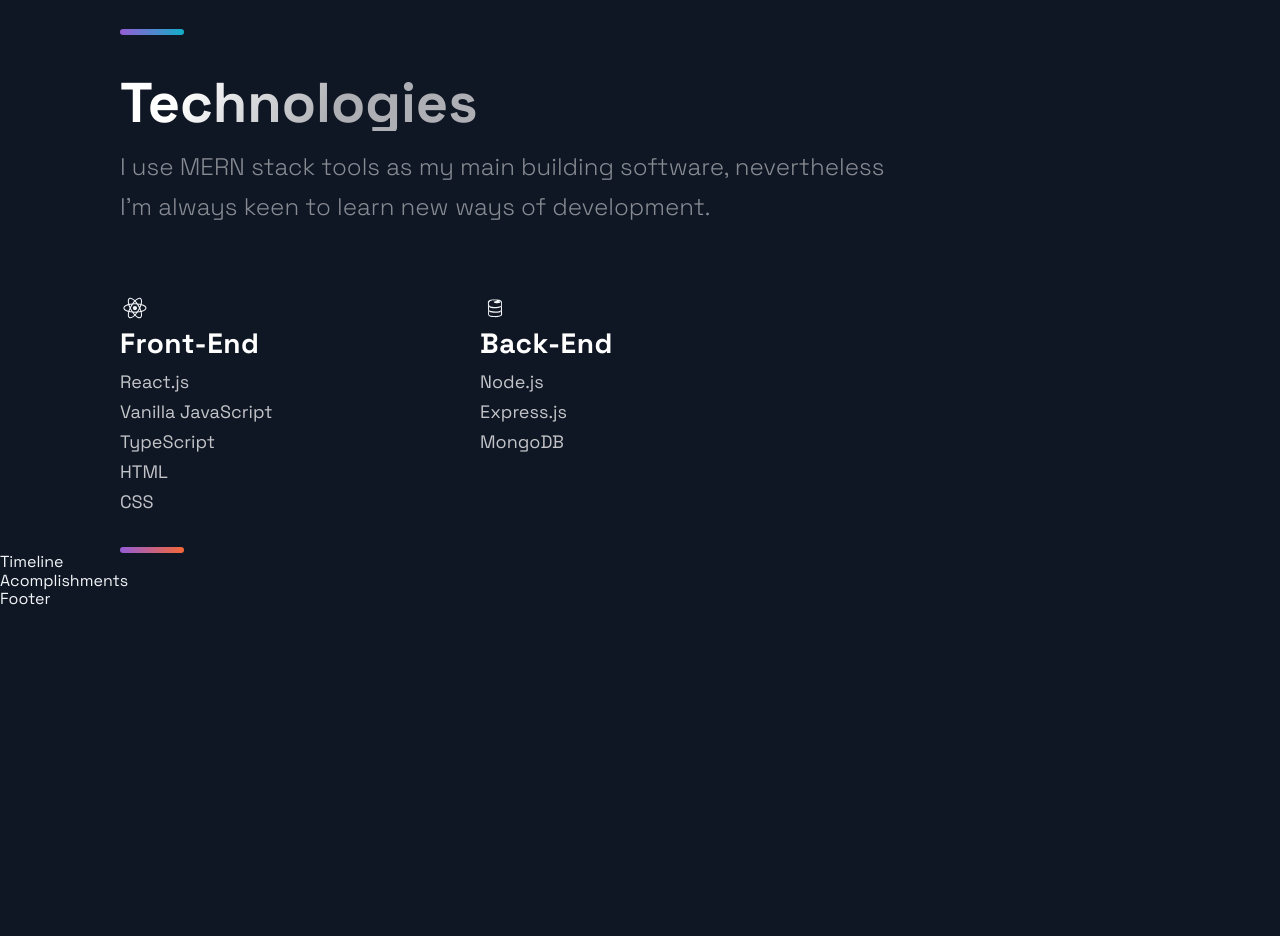
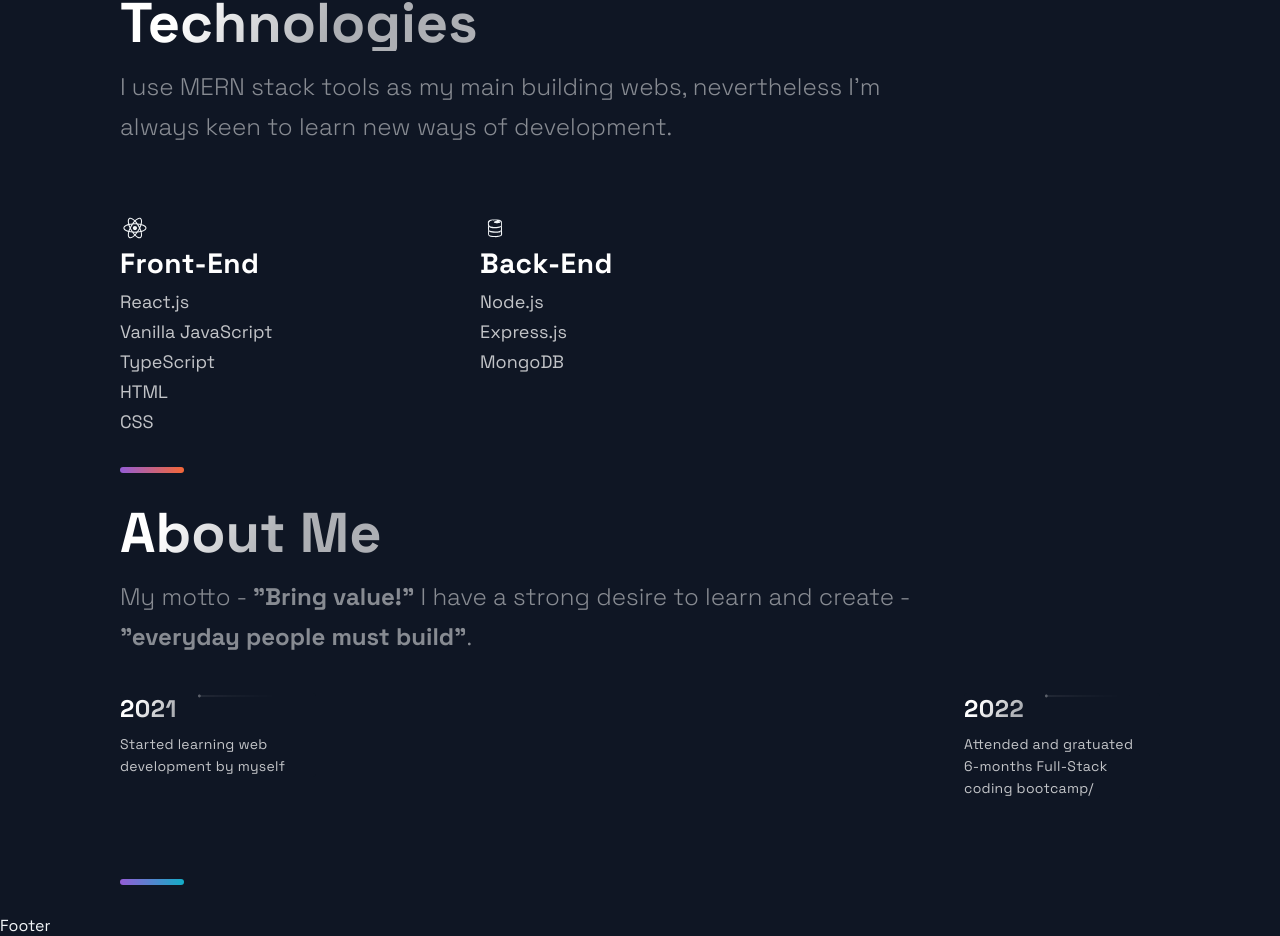
Before and after one commit to HelloWorldItsMeYourProgrammer/Developer-Portfolio, a Next.js app: page / in a window 1280 px wide. Shown: the part 1665-2601 px from the top of the page. Before the commit the page ends 2274 px from the top, so only its background shows below. Built offline with nearby package versions, Linux system fonts and the light colour scheme.

Commit message:
changes in hero; TimeLine Accomplishments done

```diff
--- a/src/components/Acomplishments/Acomplishments.js
+++ b/src/components/Acomplishments/Acomplishments.js
@@ -1,19 +1,28 @@
-import React from 'react';
+import React from "react";
 
-import { Section, SectionDivider, SectionTitle } from '../../styles/GlobalComponents';
-import { Box, Boxes, BoxNum, BoxText } from './AcomplishmentsStyles';
+import { Section, SectionDivider, SectionTitle } from "../../styles/GlobalComponents";
+import { Box, Boxes, BoxNum, BoxText } from "./AcomplishmentsStyles";
 
 const data = [
-  { number: 20, text: 'Open Source Projects'},
-  { number: 1000, text: 'Students', },
-  { number: 1900, text: 'Github Followers', },
-  { number: 5000, text: 'Github Stars', }
+  { number: 20, text: "Open Source Projects" },
+  { number: 1000, text: "Students" },
+  { number: 1900, text: "Github Followers" },
+  { number: 5000, text: "Github Stars" },
 ];
 
 const Acomplishments = () => (
-  <div>
-    Acomplishments
-  </div>
+  <Section>
+    {/* <SectionTitle>Personal Achievements</SectionTitle>
+    <Boxes>
+      {data.map((card, index) => (
+        <Box key={index}>
+          <BoxNum>{`${card.number}+`}</BoxNum>
+          <BoxText>{card.text}</BoxText>
+        </Box>
+      ))}
+    </Boxes>
+    <SectionDivider/> */}
+  </Section>
 );
 
 export default Acomplishments;
--- a/src/components/Hero/Hero.js
+++ b/src/components/Hero/Hero.js
@@ -14,10 +14,8 @@ const Hero = (props) => (
           Karolis Šidlauskas
         </SectionTitle>
         <SectionText>
-          I’m a software developer with the MERN Full-Stack development knowledge.
+          I’m a passionate software engineer that specialises in web development with the MERN Full-Stack knowledge.
           <br />
-          My motto - <span style={{ fontWeight: "bold" }}>"Bring value!"</span> I have a strong desire to learn and create -{" "}
-          <span style={{ fontWeight: "bold" }}>"everyday people must build"</span>.
         </SectionText>
         <Button onClick={props.handleClick}>Learn More</Button>
       </LeftSection>
--- a/src/components/Technologies/Technologies.js
+++ b/src/components/Technologies/Technologies.js
@@ -7,7 +7,7 @@ const Technologies = () => (
   <Section id="tech">
     <SectionDivider divider />
     <SectionTitle>Technologies</SectionTitle>
-    <SectionText>I use MERN stack tools as my main building software, nevertheless I'm always keen to learn new ways of development.</SectionText>
+    <SectionText>I use MERN stack tools as my main building webs, nevertheless I'm always keen to learn new ways of development.</SectionText>
     <List>
       <ListItem>
         <picture>
--- a/src/components/TimeLine/TimeLine.js
+++ b/src/components/TimeLine/TimeLine.js
@@ -1,51 +1,104 @@
-import React, { useState, useRef, useEffect } from 'react';
+import React, { useState, useRef, useEffect } from "react";
 
-import { CarouselButton, CarouselButtonDot, CarouselButtons, CarouselContainer, CarouselItem, CarouselItemImg, CarouselItemText, CarouselItemTitle, CarouselMobileScrollNode } from './TimeLineStyles';
-import { Section, SectionDivider, SectionText, SectionTitle } from '../../styles/GlobalComponents';
-import { TimeLineData } from '../../constants/constants';
+import {
+  CarouselButton,
+  CarouselButtonDot,
+  CarouselButtons,
+  CarouselContainer,
+  CarouselItem,
+  CarouselItemImg,
+  CarouselItemText,
+  CarouselItemTitle,
+  CarouselMobileScrollNode,
+} from "./TimeLineStyles";
+import { Section, SectionDivider, SectionText, SectionTitle } from "../../styles/GlobalComponents";
+import { TimeLineData } from "../../constants/constants";
 
 const TOTAL_CAROUSEL_COUNT = TimeLineData.length;
 
 const Timeline = () => {
-  // const [activeItem, setActiveItem] = useState(0);
-  // const carouselRef = useRef();
+  const [activeItem, setActiveItem] = useState(0);
+  const carouselRef = useRef();
 
-  // const scroll = (node, left) => {
-  //   return node.scrollTo({ left, behavior: 'smooth' });
-  // }
+  const scroll = (node, left) => {
+    return node.scrollTo({ left, behavior: "smooth" });
+  };
 
-  // const handleClick = (e, i) => {
-  //   e.preventDefault();
+  const handleClick = (e, i) => {
+    e.preventDefault();
 
-  //   if (carouselRef.current) {
-  //     const scrollLeft = Math.floor(carouselRef.current.scrollWidth * 0.7 * (i / TimeLineData.length));
+    if (carouselRef.current) {
+      const scrollLeft = Math.floor(carouselRef.current.scrollWidth * 0.7 * (i / TimeLineData.length));
 
-  //     scroll(carouselRef.current, scrollLeft);
-  //   }
-  // }
+      scroll(carouselRef.current, scrollLeft);
+    }
+  };
 
-  // const handleScroll = () => {
-  //   if (carouselRef.current) {
-  //     const index = Math.round((carouselRef.current.scrollLeft / (carouselRef.current.scrollWidth * 0.7)) * TimeLineData.length);
+  const handleScroll = () => {
+    if (carouselRef.current) {
+      const index = Math.round((carouselRef.current.scrollLeft / (carouselRef.current.scrollWidth * 0.7)) * TimeLineData.length);
 
-  //     setActiveItem(index);
-  //   }
-  // }
+      setActiveItem(index);
+    }
+  };
 
-  // // snap back to beginning of scroll when window is resized
-  // // avoids a bug where content is covered up if coming from smaller screen
-  // useEffect(() => {
-  //   const handleResize = () => {
-  //     scroll(carouselRef.current, 0);
-  //   }
+  // snap back to beginning of scroll when window is resized
+  // avoids a bug where content is covered up if coming from smaller screen
+  useEffect(() => {
+    const handleResize = () => {
+      scroll(carouselRef.current, 0);
+    };
 
-  //   window.addEventListener('resize', handleResize);
-  // }, []);
+    window.addEventListener("resize", handleResize);
+  }, []);
 
   return (
-    <div>
-      Timeline
-    </div>
+    <Section id="about">
+      <SectionTitle>About Me</SectionTitle>
+      <SectionText>
+        My motto - <span style={{ fontWeight: "bold" }}>"Bring value!"</span> I have a strong desire to learn and create -{" "}
+        <span style={{ fontWeight: "bold" }}>"everyday people must build"</span>.
+      </SectionText>
+      <CarouselContainer ref={carouselRef} onScroll={handleScroll}>
+        <>
+          {TimeLineData.map((item, index) => (
+            <CarouselMobileScrollNode key={index} final={index === TOTAL_CAROUSEL_COUNT - 1}>
+              <CarouselItem index={index} id={`carousel__item-${index}`} active={activeItem} onClick={(e) => handleClick(e, index)}>
+                <CarouselItemTitle>
+                  {`${item.year}`}
+                  <CarouselItemImg width="208" height="6" viewBox="0 0 208 6" fill="none" xmlns="http://www.w3.org/2000/svg">
+                    <path
+                      fill-rule="evenodd"
+                      clip-rule="evenodd"
+                      d="M2.5 5.5C3.88071 5.5 5 4.38071 5 3V3.5L208 3.50002V2.50002L5 2.5V3C5 1.61929 3.88071 0.5 2.5 0.5C1.11929 0.5 0 1.61929 0 3C0 4.38071 1.11929 5.5 2.5 5.5Z"
+                      fill="url(#paint0_linear)"
+                      fill-opacity="0.33"
+                    />
+                    <defs>
+                      <linearGradient id="paint0_linear" x1="-4.30412e-10" y1="0.5" x2="208" y2="0.500295" gradientUnits="userSpaceOnUse">
+                        <stop stop-color="white" />
+                        <stop offset="0.79478" stop-color="white" stop-opacity="0" />
+                      </linearGradient>
+                    </defs>
+                  </CarouselItemImg>
+                </CarouselItemTitle>
+                <CarouselItemText>{item.text}</CarouselItemText>
+              </CarouselItem>
+            </CarouselMobileScrollNode>
+          ))}
+        </>
+      </CarouselContainer>
+      <CarouselButtons>
+        {TimeLineData.map((item, index) => {
+          return (
+            <CarouselButton key={index} index={index} active={activeItem} onClick={(e) => handleClick(e, index)} type="button">
+              <CarouselButtonDot active={activeItem} />
+            </CarouselButton>
+          );
+        })}
+      </CarouselButtons>
+      <SectionDivider />
+    </Section>
   );
 };
 
--- a/src/constants/constants.js
+++ b/src/constants/constants.js
@@ -38,9 +38,6 @@ export const projects = [
 ];
 
 export const TimeLineData = [
-  { year: 2017, text: "Started my journey" },
-  { year: 2018, text: "Worked as a freelance developer" },
-  { year: 2019, text: "Founded JavaScript Mastery" },
-  { year: 2020, text: "Shared my projects with the world" },
-  { year: 2021, text: "Started my own platform" },
+  { year: 2021, text: "Started learning web development by myself" },
+  { year: 2022, text: "Attended and gratuated 6-months Full-Stack coding bootcamp/" },
 ];
```
